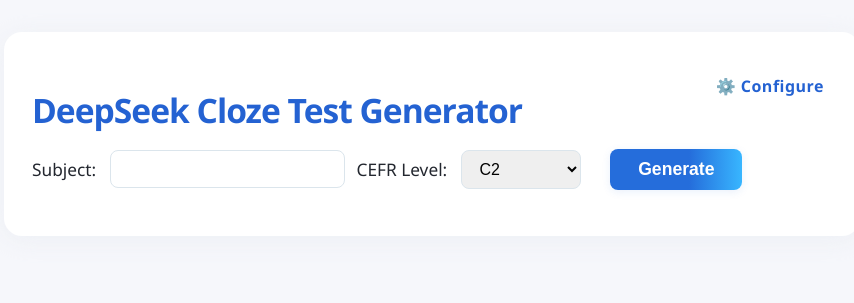
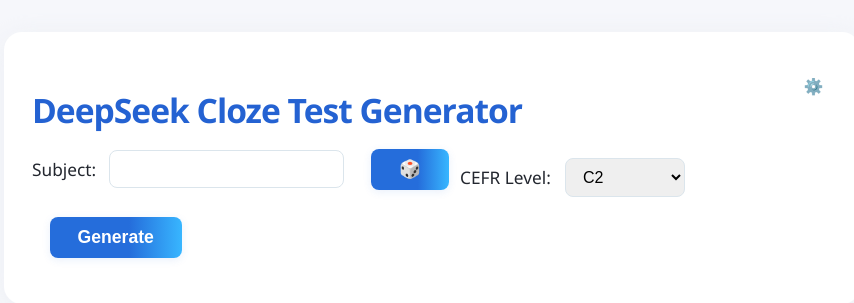
Before and after one commit to mrfenyx/cloze-tester, a Flask app: page / in a window 1280 px wide. Shown: the top 303 px of the page, without its empty margins (208-1062 px from the left). Run offline with Flask 3, Linux system fonts and the light colour scheme.

Commit message:
added random subjects list

```diff
--- a/app.py
+++ b/app.py
@@ -36,6 +36,10 @@
 )
 logger = logging.getLogger(__name__)
 
+def load_subjects():
+    with open("subjects.json", "r", encoding="utf-8") as f:
+        return json.load(f)
+
 app = Flask(__name__)
 app.secret_key = os.getenv("FLASK_SECRET_KEY", "notsecure")
 
@@ -51,6 +55,7 @@
     feedback_html = ""
     score_str = ""
     reveal_rules = config.get("cloze_reveal_rules", [])
+    random_subjects = load_subjects()
 
     if request.method == "POST":
         if "generate" in request.form:
@@ -110,7 +115,8 @@
         generated_text=generated_text,
         blanks_info=json.dumps(blanks_info),
         score_str=score_str,
-        config=config
+        config=config,
+        random_subjects=random_subjects
     )
 
 @app.route("/config", methods=["GET", "POST"])
--- a/static/styles.css
+++ b/static/styles.css
@@ -186,6 +186,27 @@
   color: #2462d2;
   font-size: 1.15em;
 }
+.random-btn {
+  margin-left: 8px;
+  padding: 3px 14px;
+  font-size: 1em;
+  background: #e6f2fd;
+  color: #2462d2;
+  border: 1px solid #d0e6fa;
+  border-radius: 6px;
+  cursor: pointer;
+  transition: background 0.16s, color 0.16s;
+}
+.random-btn:hover {
+  background: #c8e2fa;
+  color: #169bd7;
+}
+.subject-row {
+  display: flex;
+  align-items: center;
+  gap: 0.6em;
+  margin-bottom: 1em;
+}
 
 @media (max-width: 700px) {
   .container { padding: 18px 7px 10px 7px; }
--- a/templates/index.html
+++ b/templates/index.html
@@ -51,12 +51,15 @@
 </head>
 <body>
   <div class="container">
-    <a href="{{ url_for('config') }}" class="config-link" title="Configure settings">⚙️ Configure</a>
+    <a href="{{ url_for('config') }}" class="config-link" title="Configure settings">⚙️</a>
     <h1>DeepSeek Cloze Test Generator</h1>
     <form method="post" autocomplete="off">
       <div class="input-row">
-        <label for="subject">Subject:</label>
-        <input type="text" id="subject" name="subject" value="{{ subject or '' }}" required>
+        <div class="subject-row">
+          <label for="subject">Subject:</label>
+          <input type="text" id="subject" name="subject" value="{{ subject or '' }}" required>
+          <button type="button" class="random-btn" onclick="pickRandomSubject()">🎲</button>
+        </div>
         <label for="level">CEFR Level:</label>
         <select id="level" name="level" required>
           {% for l in ["A1","A2","B1","B2","C1","C2"] %}
@@ -105,5 +108,12 @@
       </div>
     {% endif %}
   </div>
+  <script>
+    const randomSubjects = {{ random_subjects|tojson | safe }};
+    function pickRandomSubject() {
+      const idx = Math.floor(Math.random() * randomSubjects.length);
+      document.getElementById('subject').value = randomSubjects[idx];
+    }
+  </script>
 </body>
 </html>
```
Also changed, not shown: subjects.json (added, +42 -0 lines).
